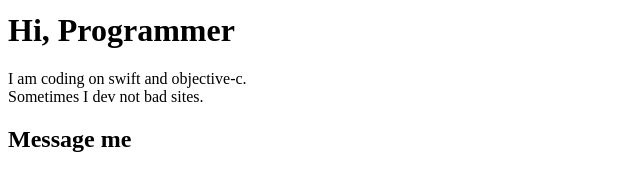
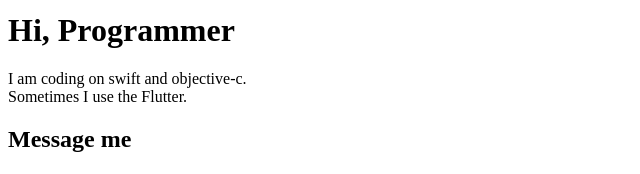
Before and after one commit to azerzet/azerzet, a plain HTML site: page index.html in a window 1280 px wide. Shown: the part 358-532 px from the top of the page, 0-640 px from the left. Drawn offline with Linux system fonts and the light colour scheme.

Commit message:
Update index.html

```diff
--- a/index.html
+++ b/index.html
@@ -9,7 +9,7 @@
 <body>
     <img src="img/me.jpg" alt="" width="248px" heidth="336px">
     <h1> Hi, Programmer </h1>
-    <p> I am coding on swift and objective-c. </br> Sometimes I dev not bad sites. </p>
+    <p> I am coding on swift and objective-c. </br> Sometimes I use the Flutter. </p>
     <h2> Message me <h2>
     <ul>
     <li><a href="https://www.instagram.com/azerzet/">inst</a></li>
```
